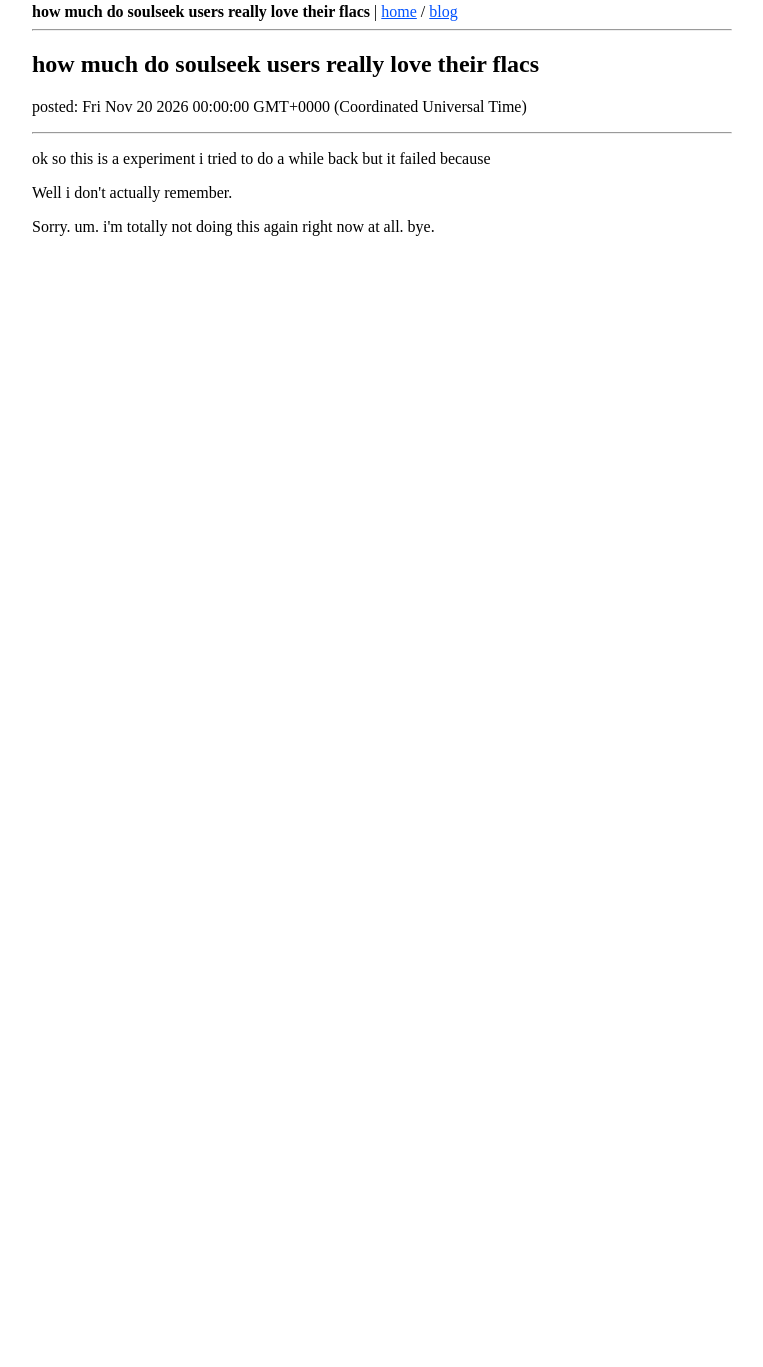
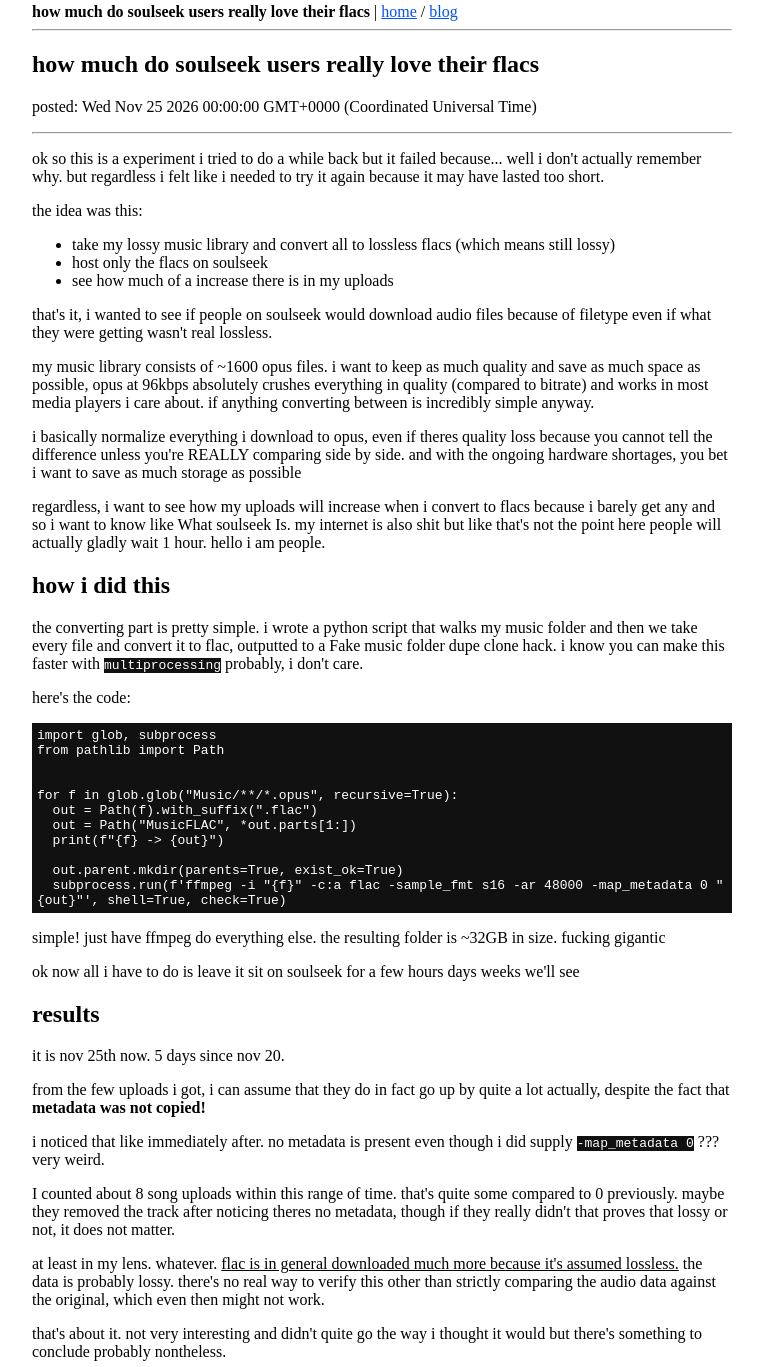
Before and after one commit to samxyz30/samxyz30.github.io, an Eleventy site: page src/blog/261120-experiment.md in a window 1280 px wide. Shown: the part 13-1380 px from the top of the page, without its empty margins (258-1021 px from the left). Before the commit the page ends 800 px from the top, so only its background shows below. Built offline with nearby package versions, Linux system fonts and the light colour scheme; Eleventy itself is replaced by a stand-in of ours; code samples lack their colours; files that its build step writes are made by us from their sources.

Commit message:
post update

````diff
--- a/public/css/index.css
+++ b/public/css/index.css
@@ -34,4 +34,5 @@ th, td {
 pre { padding: 5px; }
 pre, code {
   background: #111; color: #fff;
+  text-wrap: inherit;
 }
--- a/src/blog/261120-experiment.md
+++ b/src/blog/261120-experiment.md
@@ -1,12 +1,62 @@
 ---
 layout: post.njk
 title: how much do soulseek users really love their flacs
-date: 2026-11-20
+date: 2026-11-25
 tags: posts
 ---
 
-ok so this is a experiment i tried to do a while back but it failed because
+ok so this is a experiment i tried to do a while back but it failed because... well i don't actually remember why. but regardless i felt like i needed to try it again because it may have lasted too short.
 
-Well i don't actually remember.
+the idea was this:
+- take my lossy music library and convert all to lossless flacs (which means still lossy)
+- host only the flacs on soulseek
+- see how much of a increase there is in my uploads
 
-Sorry. um. i'm totally not doing this again right now at all. bye.
+that's it, i wanted to see if people on soulseek would download audio files because of filetype even if what they were getting wasn't real lossless.
+
+
+my music library consists of ~1600 opus files. i want to keep as much quality and save as much space as possible, opus at 96kbps absolutely crushes everything in quality (compared to bitrate) and works in most media players i care about. if anything converting between is incredibly simple anyway.
+
+i basically normalize everything i download to opus, even if theres quality loss because you cannot tell the difference unless you're REALLY comparing side by side.
+and with the ongoing hardware shortages, you bet i want to save as much storage as possible
+
+regardless, i want to see how my uploads will increase when i convert to flacs because i barely get any and so i want to know like What soulseek Is. my internet is also shit but like that's not the point here people will actually gladly wait 1 hour. hello i am people.
+
+
+## how i did this
+the converting part is pretty simple. i wrote a python script that walks my music folder and then we take every file and convert it to flac, outputted to a Fake music folder dupe clone hack. i know you can make this faster with `multiprocessing` probably, i don't care.
+
+here's the code:
+```py
+import glob, subprocess
+from pathlib import Path
+
+
+for f in glob.glob("Music/**/*.opus", recursive=True):
+  out = Path(f).with_suffix(".flac")
+  out = Path("MusicFLAC", *out.parts[1:])
+  print(f"{f} -> {out}")
+
+  out.parent.mkdir(parents=True, exist_ok=True)
+  subprocess.run(f'ffmpeg -i "{f}" -c:a flac -sample_fmt s16 -ar 48000 -map_metadata 0 "{out}"', shell=True, check=True)
+```
+
+simple! just have ffmpeg do everything else. the resulting folder is ~32GB in size. fucking gigantic
+
+ok now all i have to do is leave it sit on soulseek for a few hours days weeks we'll see
+
+
+## results
+it is nov 25th now. 5 days since nov 20.
+
+from the few uploads i got, i can assume that they do in fact go up by quite a lot actually, despite the fact that **metadata was not copied!**
+
+i noticed that like immediately after. no metadata is present even though i did supply `-map_metadata 0` ??? very weird.
+
+I counted about 8 song uploads within this range of time. that's quite some compared to 0 previously.
+maybe they removed the track after noticing theres no metadata, though if they really didn't that proves that lossy or not, it does not matter.
+
+at least in my lens. whatever.
+<u>flac is in general downloaded much more because it's assumed lossless.</u> the data is probably lossy. there's no real way to verify this other than strictly comparing the audio data against the original, which even then might not work.
+
+that's about it. not very interesting and didn't quite go the way i thought it would but there's something to conclude probably nontheless.
````
